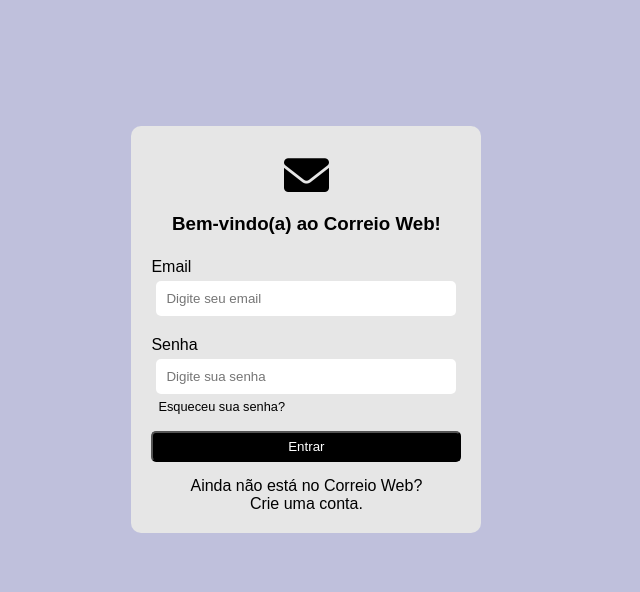
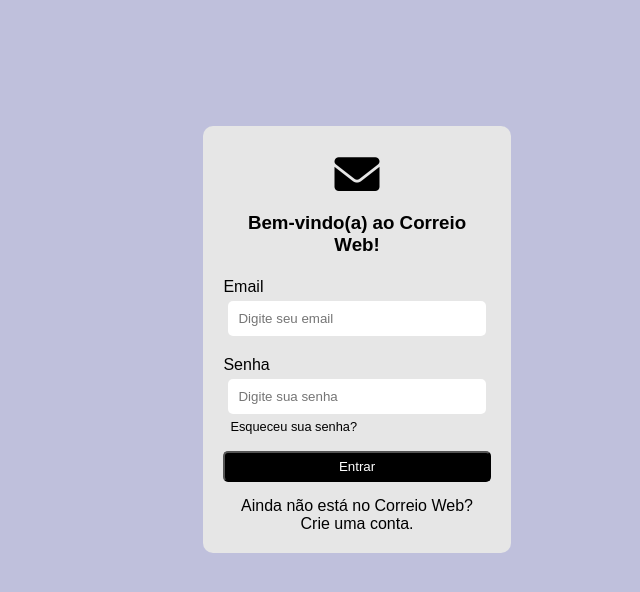
Before and after one commit to Gefft3/Trabalho-Prog-Web, a plain HTML site: page frontend/login/login.html in a window 1280 px wide. Shown: the whole page, without its empty margins (319-959 px from the left). Drawn offline with Linux system fonts and the light colour scheme.

Commit message:
Update login and register links in HTML files
Refactor css on login and register page

```diff
--- a/frontend/login/login.html
+++ b/frontend/login/login.html
@@ -32,7 +32,7 @@
 
         <button type="submit" onclick="loginUser()">Entrar</button>
       </form>
-      <p id ="p-register">Ainda não está no Correio Web?<a href="" id="a-register">Crie uma conta.</a></p> <!--Direcionar para a página de cadastro-->
+      <p id ="p-register">Ainda não está no Correio Web?<a href="../register/register.html" id="a-register">Crie uma conta.</a></p> <!--Direcionar para a página de cadastro-->
     </main>
   </body>
 
--- a/frontend/login/styleLogin.css
+++ b/frontend/login/styleLogin.css
@@ -12,7 +12,7 @@
     background-color: #e6e6e6;
     margin-top: 10%;
     margin-right: 35%;
-    margin-left: 35%;
+    margin-left: 40.7%;
     max-width: 310px;
     min-width: auto;
 }
@@ -86,9 +86,9 @@
 
 button {
     background-color: black;
-    color: white;
     border-radius: 5px;
     padding: 6px;
+    color: white;
     margin-bottom: 15px;
 }
 
--- a/frontend/register/styleRegister.css
+++ b/frontend/register/styleRegister.css
@@ -12,7 +12,7 @@
     background-color: #e6e6e6;
     margin-top: 3%;
     margin-right: 35%; /* Ajuste o valor para aumentar o tamanho do quadrado */
-    margin-left: 35%; /* Ajuste o valor para aumentar o tamanho do quadrado */
+    margin-left: 40.7%; /* Ajuste o valor para aumentar o tamanho do quadrado */
     max-width: 310px; /* Defina o tamanho máximo desejado */
     min-width: auto;
 }
```
Also changed, not shown: frontend/register/register.html (+1 -1 lines).
